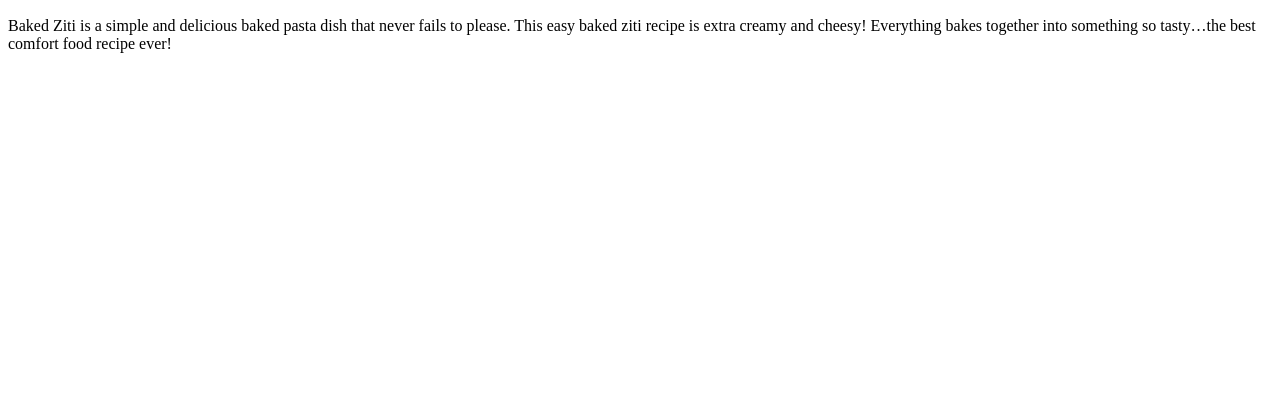
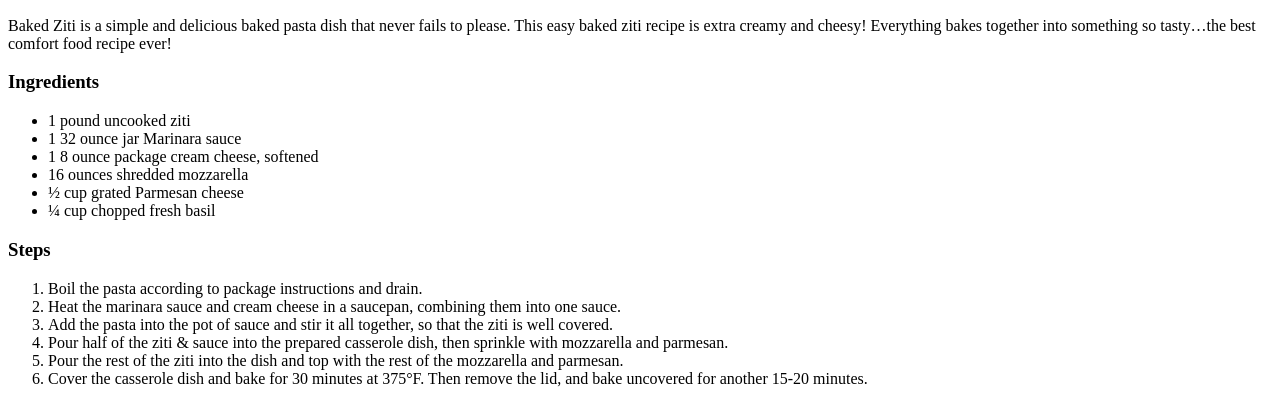
Before and after one commit to JsonGriffin/odin-recipes, a plain HTML site: page recipes/baked-ziti.html in a window 1280 px wide. Shown: the part 434-838 px from the top of the page. Before the commit the page ends 800 px from the top, so only its background shows below. Drawn offline with Linux system fonts and the light colour scheme.

Commit message:
changed img src in all recipe files and finished html for baked ziti

```diff
--- a/recipes/baked-ziti.html
+++ b/recipes/baked-ziti.html
@@ -8,9 +8,29 @@
 
     <body>
         <h1>Cheesy Baked Ziti Recipe</h1>
-        <img src="https://www.thecookierookie.com/wp-content/uploads/2018/12/creamy-baked-ziti-recipe-6-of-7.jpg" alt="finished baked ziti recipe">
+        <img src="https://www.inspiredtaste.net/wp-content/uploads/2020/11/Easy-Baked-Ziti-Recipe-2-1200-1200x800.jpg" alt="finished baked ziti recipe">
 
         <h2>Easy Cheesy Baked Ziti</h2>
           <p>Baked Ziti is a simple and delicious baked pasta dish that never fails to please. This easy baked ziti recipe is extra creamy and cheesy! Everything bakes together into something so tasty…the best comfort food recipe ever!</p>
+
+        <h3>Ingredients</h3>
+          <ul>
+              <li>1 pound uncooked ziti</li>
+              <li>1 32 ounce jar Marinara sauce</li>
+              <li>1 8 ounce package cream cheese, softened</li>
+              <li>16 ounces shredded mozzarella</li>
+              <li>½ cup grated Parmesan cheese</li>
+              <li>¼ cup chopped fresh basil</li>
+          </ul>
+
+        <h3>Steps</h3>
+          <ol>
+              <li>Boil the pasta according to package instructions and drain.</li>
+              <li>Heat the marinara sauce and cream cheese in a saucepan, combining them into one sauce.</li>
+              <li>Add the pasta into the pot of sauce and stir it all together, so that the ziti is well covered.</li>
+              <li>Pour half of the ziti & sauce into the prepared casserole dish, then sprinkle with mozzarella and parmesan.</li>
+              <li>Pour the rest of the ziti into the dish and top with the rest of the mozzarella and parmesan.</li>
+              <li>Cover the casserole dish and bake for 30 minutes at 375°F. Then remove the lid, and bake uncovered for another 15-20 minutes.</li>
+          </ol>
     </body>
 </html>
```
Also changed, not shown: recipes/chicken-pot-pie.html (+1 -1 lines), recipes/cucumber-salad.html (+1 -1 lines).
